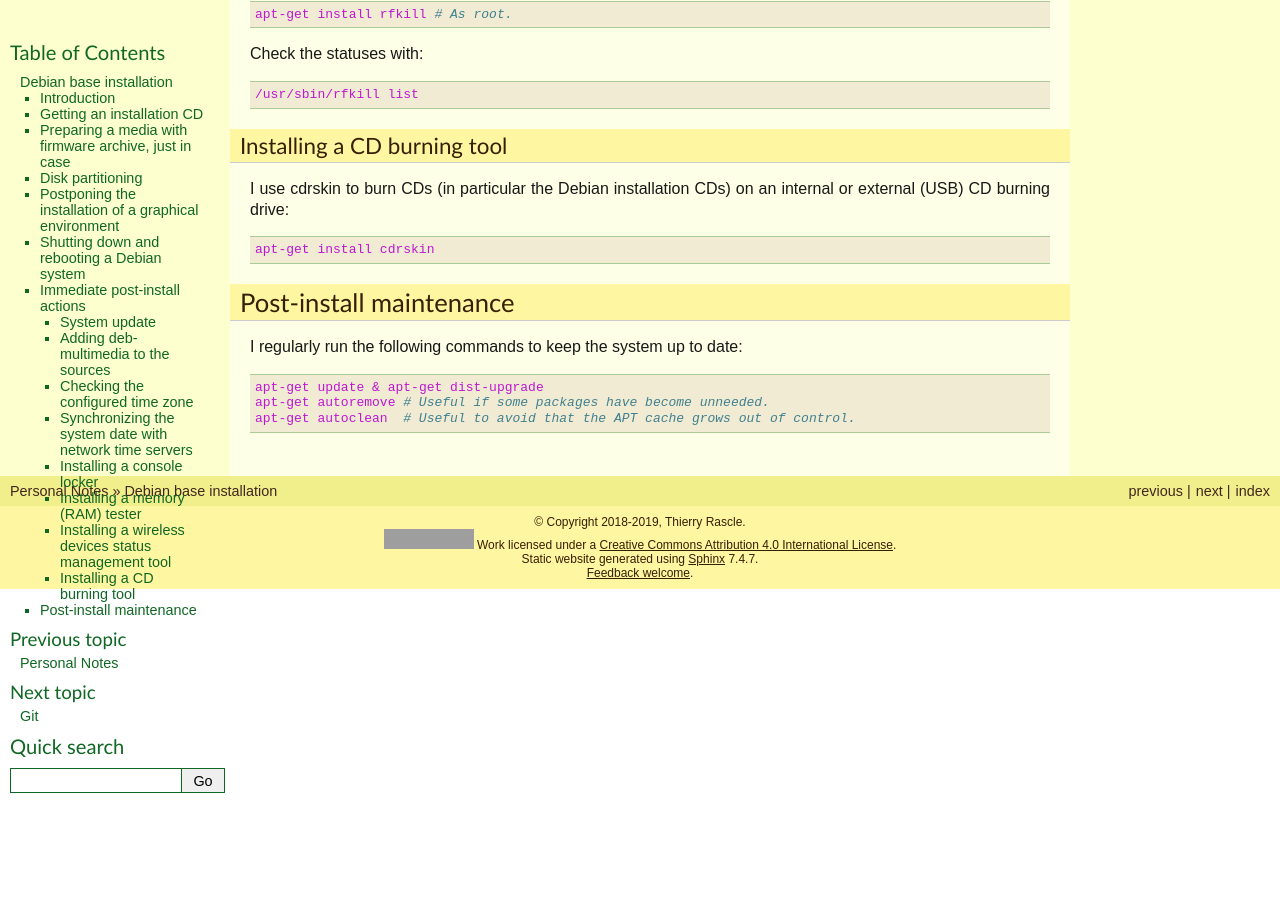
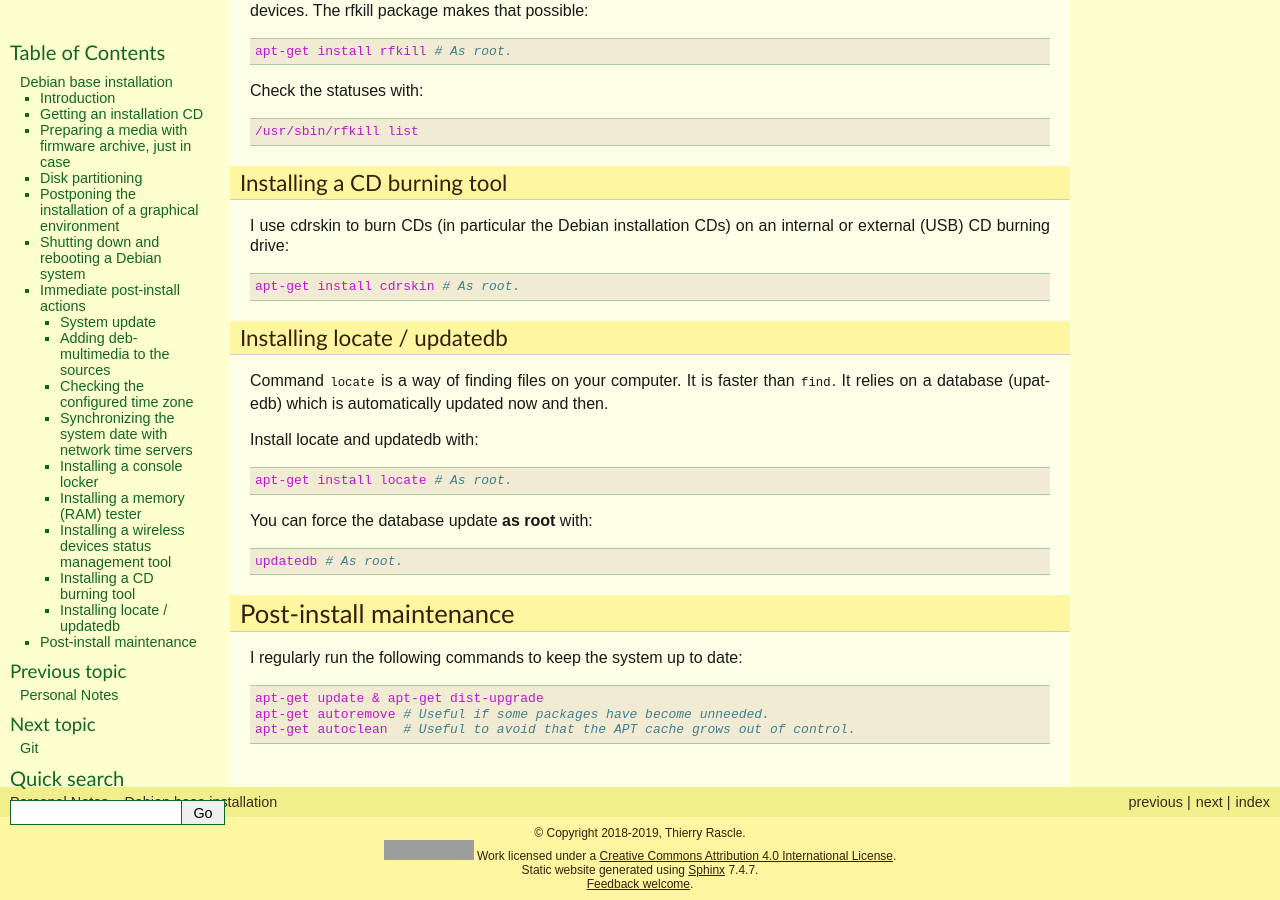
Before and after one commit to thierr26/thierr26_personal_notes_sphinx_sources, a Sphinx documentation site: the page built from source/debian_base_install.rst, in a window 1280 px wide and 900 px high, scrolled down 5657 px. Built offline with Sphinx 7.4.7, drawn with Linux system fonts in a browser that asks for light colours; some of the changed text lies outside the part shown; grey boxes are pictures that could not be loaded.

Commit message:
Add section about locate / updatedb

```diff
--- a/source/debian_base_install.rst
+++ b/source/debian_base_install.rst
@@ -324,7 +324,27 @@ Installing a CD burning tool
 I use cdrskin to burn CDs (in particular the Debian installation CDs) on an
 internal or external (USB) CD burning drive::
 
-  apt-get install cdrskin
+  apt-get install cdrskin # As root.
+
+
+Installing locate / updatedb
+~~~~~~~~~~~~~~~~~~~~~~~~~~~~
+
+.. index::
+  single: locate
+  single: updatedb
+
+Command ``locate`` is a way of finding files on your computer. It is faster
+than ``find``. It relies on a database (upatedb) which is automatically updated
+now and then.
+
+Install locate and updatedb with::
+
+  apt-get install locate # As root.
+
+You can force the database update **as root** with::
+
+  updatedb # As root.
 
 
 Post-install maintenance
```
